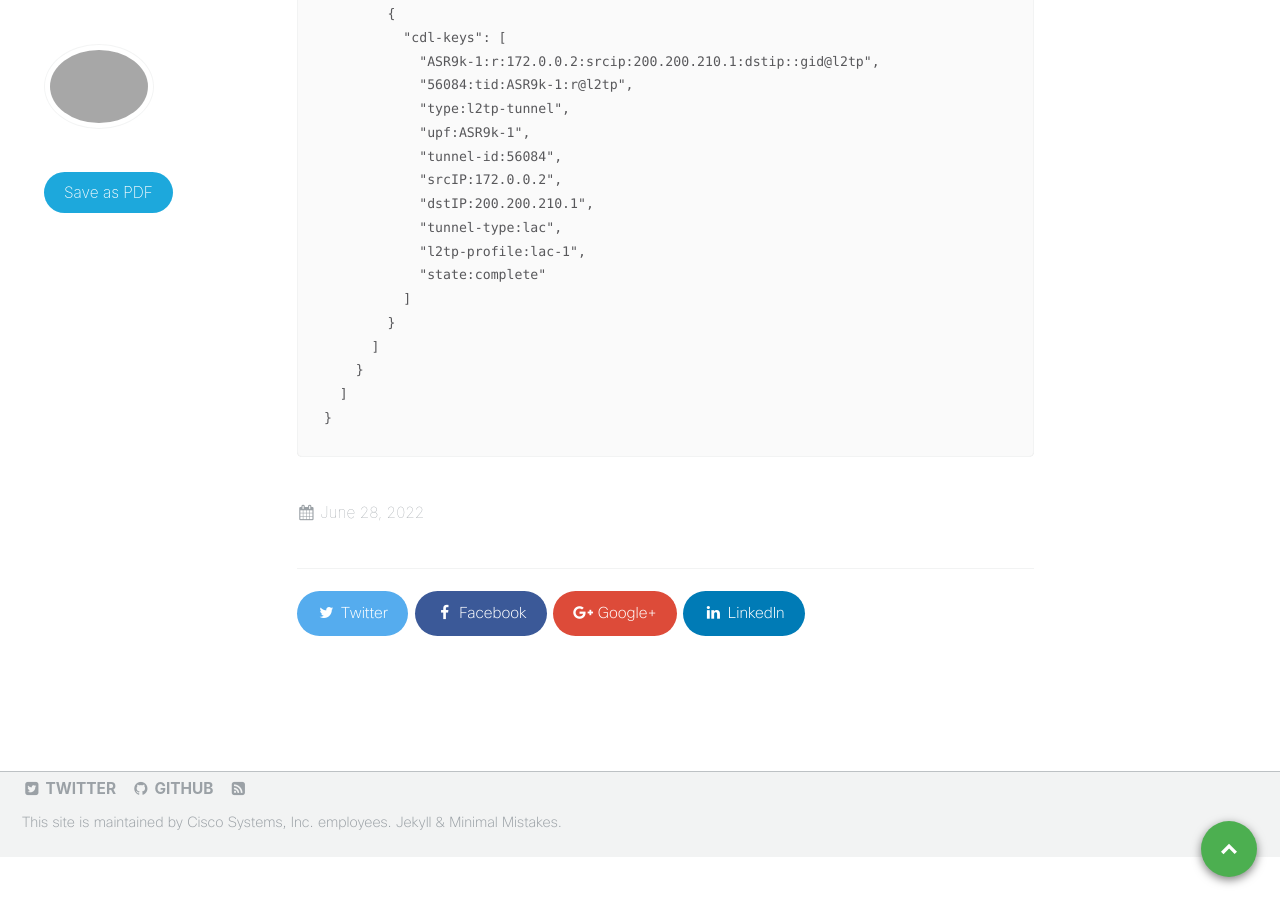
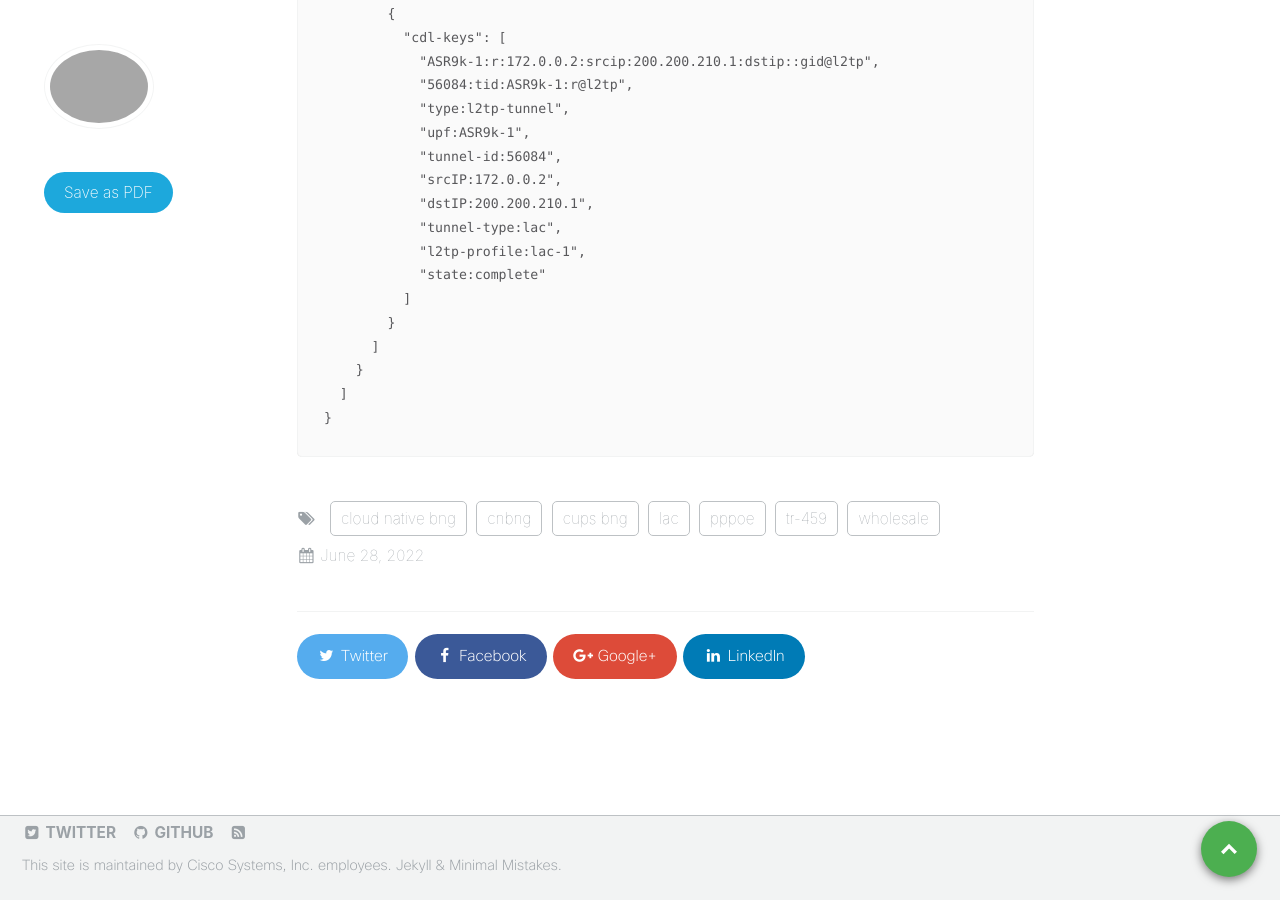
Before and after one commit to xrdocs/cnbng, a Jekyll site: the page built from _tutorials/pppoe-lac-subscribers-bringup-in-cnbng.md, in a window 1280 px wide and 900 px high, scrolled down 15347 px. Built offline with Jekyll 4.4.1, drawn with Linux system fonts in a browser that asks for light colours; comment, search, counter and statistics services are not loaded.

Commit message:
Update pppoe-lac-subscribers-bringup-in-cnbng.md

```diff
--- a/_tutorials/pppoe-lac-subscribers-bringup-in-cnbng.md
+++ b/_tutorials/pppoe-lac-subscribers-bringup-in-cnbng.md
@@ -2,8 +2,19 @@
 published: true
 date: '2022-06-28 15:48 +0530'
 title: PPPoE LAC Subscribers Bringup in cnBNG
-position: hidden
+position: top
 author: Gurpreet Dhaliwal
+excerpt: >-
+  Learn how to bring PPPoE LAC sessions in this tutorial. This tutorial also
+  brings up PPPoE PTA sessions on same access interface.
+tags:
+  - cnbng
+  - cloud native bng
+  - lac
+  - pppoe
+  - wholesale
+  - cups bng
+  - tr-459
 ---
 ## Introduction
 
```
